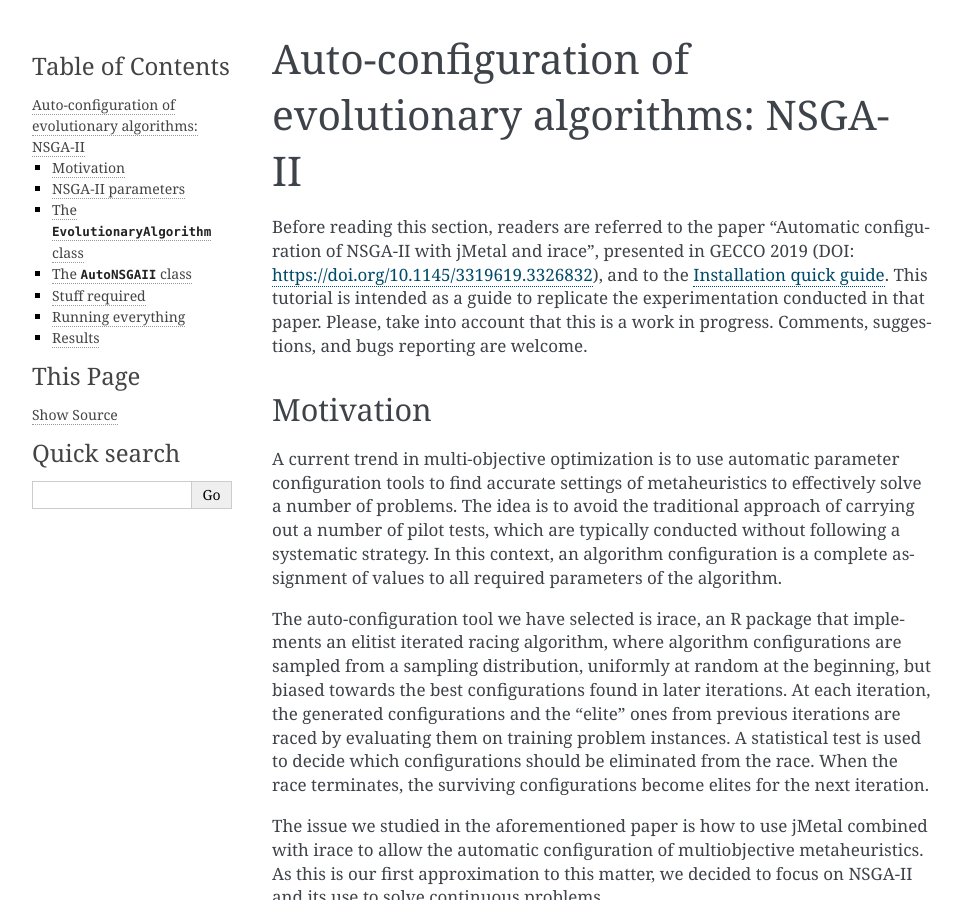
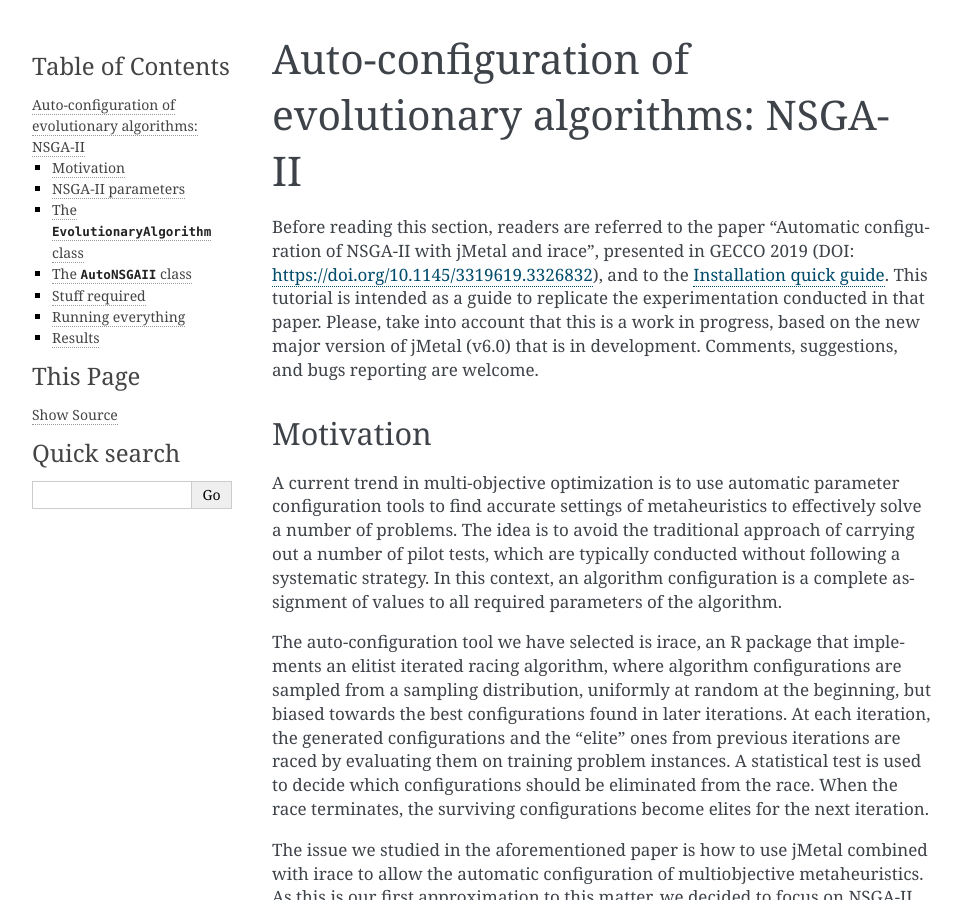
Before and after one commit to ajnebro/tutorials, a Sphinx documentation site: the page built from docs/autoconfiguration.rst, in a window 1280 px wide and 900 px high. Shown: the whole window, without its empty margins (148-1110 px from the left). Built offline with Sphinx 7.4.7, drawn with Linux system fonts in a browser that asks for light colours.

Commit message:
Minor changes

```diff
--- a/docs/autoconfiguration.rst
+++ b/docs/autoconfiguration.rst
@@ -1,7 +1,7 @@
 Auto-configuration of evolutionary algorithms: NSGA-II
 ======================================================
 
-Before reading this section, readers are referred to the paper "Automatic configuration of NSGA-II with jMetal and irace", presented in GECCO 2019 (DOI: https://doi.org/10.1145/3319619.3326832), and to the :ref:`installation`. This tutorial is intended as a guide to replicate the experimentation conducted in that paper. Please, take into account that this is a work in progress. Comments, suggestions, and bugs reporting are welcome.
+Before reading this section, readers are referred to the paper "Automatic configuration of NSGA-II with jMetal and irace", presented in GECCO 2019 (DOI: https://doi.org/10.1145/3319619.3326832), and to the :ref:`installation`. This tutorial is intended as a guide to replicate the experimentation conducted in that paper. Please, take into account that this is a work in progress, based on the new major version of jMetal (v6.0) that is in development. Comments, suggestions, and bugs reporting are welcome.
 
 Motivation
 ----------
```
